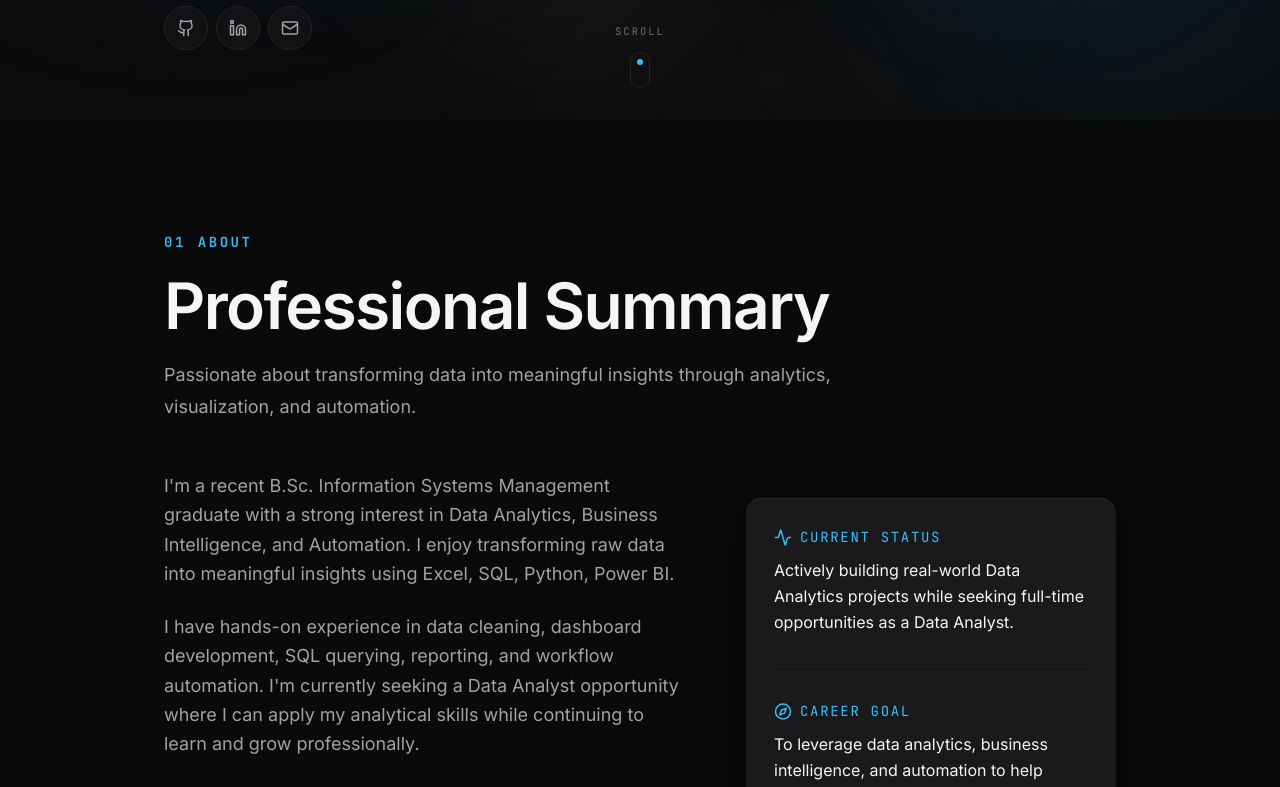
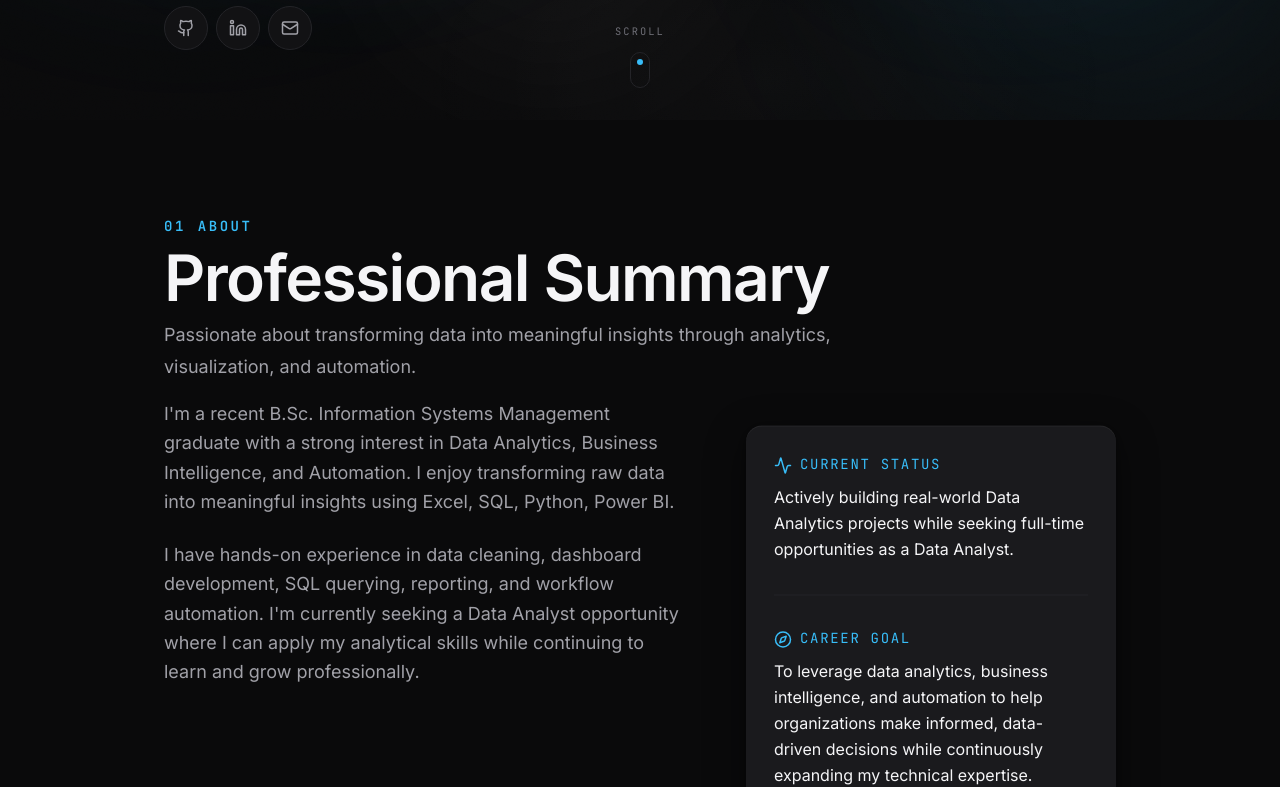
Before and after one commit to siva-progy/Siva-V-Portfolio, a Next.js app: page / in a window 1280 px wide. Shown: the part 680-1467 px from the top of the page. Built offline with nearby package versions, Linux system fonts and the light colour scheme.

Commit message:
Icons Changess and Links

```diff
--- a/src/components/layout/Section.tsx
+++ b/src/components/layout/Section.tsx
@@ -46,7 +46,7 @@ export function Section({
     <section
       id={id}
       className={cn(
-      "scroll-mt-24 py-[clamp(7rem,14vh,11rem)]",
+      "scroll-mt-24 py-[clamp(6rem,12vh,10rem)]",
       className,
     )}
       aria-labelledby={title ? `${id}-heading` : undefined}
@@ -55,7 +55,7 @@ export function Section({
         {hasHeader && (
           <header
             className={cn(
-              "mb-[clamp(4rem,7vh,6rem)] flex flex-col gap-5",
+              "mb-[clamp(2rem,4vh,3rem)] flex flex-col gap-2",
               centered && "items-center text-center",
             )}
           >
--- a/src/components/sections/Hero.tsx
+++ b/src/components/sections/Hero.tsx
@@ -73,7 +73,7 @@ export function Hero() {
       {/* Foreground with scroll-linked exit parallax */}
       <motion.div
         style={reduced ? undefined : { y: contentY, opacity: contentOpacity }}
-        className="relative z-10 w-full"
+        className="relative z-30 w-full"
       >
         <Container width="content">
           <motion.div
@@ -132,15 +132,19 @@ export function Hero() {
             </motion.div>
 
             {/* Social row */}
-            <motion.div variants={item} className="mt-12">
-              <SocialLinks links={socials} />
-            </motion.div>
+
+          <motion.div
+            variants={item}
+            className="relative z-50 mt-12"
+          >
+            <SocialLinks links={socials} />
+          </motion.div>
           </motion.div>
         </Container>
       </motion.div>
 
       {/* Scroll cue, pinned to bottom-center */}
-      <div className="absolute inset-x-0 bottom-8 z-10 flex justify-center">
+      <div className="absolute inset-x-0 bottom-8 z-10 flex justify-center pointer-events-none">
         <ScrollIndicator />
       </div>
     </section>
```
